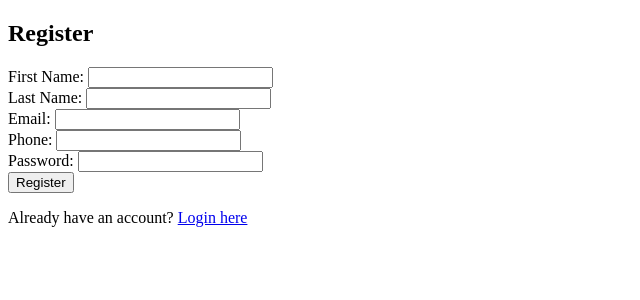
After one commit to IvanNakov10/Libary-managment-system, a Flask app: page /register_page in a window 1280 px wide. The commit adds this page. Shown: the top 300 px of the page, without its empty margins (0-640 px from the left). Run offline with Flask 3, Linux system fonts and the light colour scheme.

Commit message:
reg/login/logout/dashboard

```diff
--- a/app/__init__.py
+++ b/app/__init__.py
@@ -1,15 +1,18 @@
 from flask import Flask
 from flask_sqlalchemy import SQLAlchemy
+from flask_migrate import Migrate
 from app.config import Config
-from flask_migrate import Migrate
+from flask_bcrypt import Bcrypt
 
 db = SQLAlchemy()
+bcrypt = Bcrypt()
 
 def create_app():
     app = Flask(__name__)
     app.config.from_object(Config)
 
     db.init_app(app)
+    bcrypt.init_app(app)
     migrate = Migrate(app, db)
 
     from app.routes import main
--- a/app/routes.py
+++ b/app/routes.py
@@ -1,4 +1,4 @@
-from flask import Blueprint, request, jsonify
+from flask import Blueprint, request, jsonify, redirect, url_for, flash, session
 from flask import render_template
 from app import db
 from app.models import Book, User
@@ -9,8 +9,7 @@ main = Blueprint('main', __name__)
 
 @main.route('/')
 def home():
-    books = Book.query.all()
-    return render_template('index.html', books=books)
+    return render_template('index.html')
 
 @main.route('/books', methods=['GET'])
 def get_books():
@@ -57,20 +56,64 @@ def delete_book(id):
     db.session.commit()
     return jsonify({"message": "Book deleted successfully!"})
 
-@main.route('/register', methods=['POST'])
-def register():
-    data = request.json
-    hashed_password = bcrypt.generate_password_hash(data['password']).decode('utf-8')
-    new_user = User(email=data['email'], password_hash=hashed_password)
+@main.route('/register_page', methods=['GET', 'POST'])
+def register_page():
+    if request.method == 'POST':
+        first_name = request.form.get('first_name')
+        last_name = request.form.get('last_name')
+        email = request.form.get('email')
+        phone = request.form.get('phone')
+        password = request.form.get('password')
 
-    db.session.add(new_user)
-    db.session.commit()
-    return jsonify({"message": "User registered successfully!"}), 201
+        if User.query.filter_by(email=email).first():
+            flash("Email already registered!", "danger")
+            return redirect(url_for('main.register_page'))
 
-@main.route('/login', methods=['POST'])
+        hashed_password = bcrypt.generate_password_hash(password).decode('utf-8')
+        new_user = User(
+            first_name=first_name,
+            last_name=last_name,
+            email=email,
+            phone=phone,
+            password_hash=hashed_password
+        )
+        db.session.add(new_user)
+        db.session.commit()
+        flash("Registration successful! You can now log in.", "success")
+        return redirect(url_for('main.login_page'))
+
+
+    return render_template('register.html')
+
+
+@main.route('/login_page', methods=['GET'])
+def login_page():
+    return render_template('login.html')
+
+@main.route('/login_page', methods=['POST'])
 def login():
-    data = request.json
-    user = User.query.filter_by(email=data['email']).first()
-    if user and bcrypt.check_password_hash(user.password_hash, data['password']):
-        return jsonify({"message": "Login successful!"})
-    return jsonify({"error": "Invalid email or password"}), 401
+    email = request.form.get('email')
+    password = request.form.get('password')
+
+    user = User.query.filter_by(email=email).first()
+
+    if user and bcrypt.check_password_hash(user.password_hash, password):
+        session['user_id'] = user.id
+        flash("Login successful!", "success")
+        return redirect(url_for('main.home'))
+
+    flash("Invalid email or password", "danger")
+    return redirect(url_for('main.login_page'))
+
+@main.route('/dashboard')
+def dashboard():
+    if 'user_id' not in session:
+        flash("You must log in first!", "danger")
+        return redirect(url_for('main.login'))
+
+    return render_template('dashboard.html')
+@main.route('/logout')
+def logout():
+    session.pop('user_id', None)
+    flash("Logged out successfully!", "success")
+    return redirect(url_for('main.login'))
--- /dev/null
+++ b/app/templates/register.html
@@ -0,0 +1,40 @@
+<!DOCTYPE html>
+<html lang="en">
+<head>
+    <meta charset="UTF-8">
+    <title>Register</title>
+    <link rel="stylesheet" href="{{ url_for('static', filename='css/style.css') }}">
+</head>
+<body>
+    <h2>Register</h2>
+
+    {% with messages = get_flashed_messages(with_categories=True) %}
+        {% if messages %}
+            {% for category, message in messages %}
+                <p class="{{ category }}">{{ message }}</p>
+            {% endfor %}
+        {% endif %}
+    {% endwith %}
+
+    <form method="POST">
+        <label>First Name:</label>
+        <input type="text" name="first_name" required>
+        <br>
+        <label>Last Name:</label>
+        <input type="text" name="last_name" required>
+        <br>
+        <label>Email:</label>
+        <input type="email" name="email" required>
+        <br>
+        <label>Phone:</label>
+        <input type="text" name="phone">
+        <br>
+        <label>Password:</label>
+        <input type="password" name="password" required>
+        <br>
+        <button type="submit">Register</button>
+    </form>
+
+    <p>Already have an account? <a href="{{ url_for('main.login') }}">Login here</a></p>
+</body>
+</html>
```
Also changed, not shown: app/templates/dashboard.html (added, +12 -0 lines), app/templates/login.html (+19 -21 lines).
